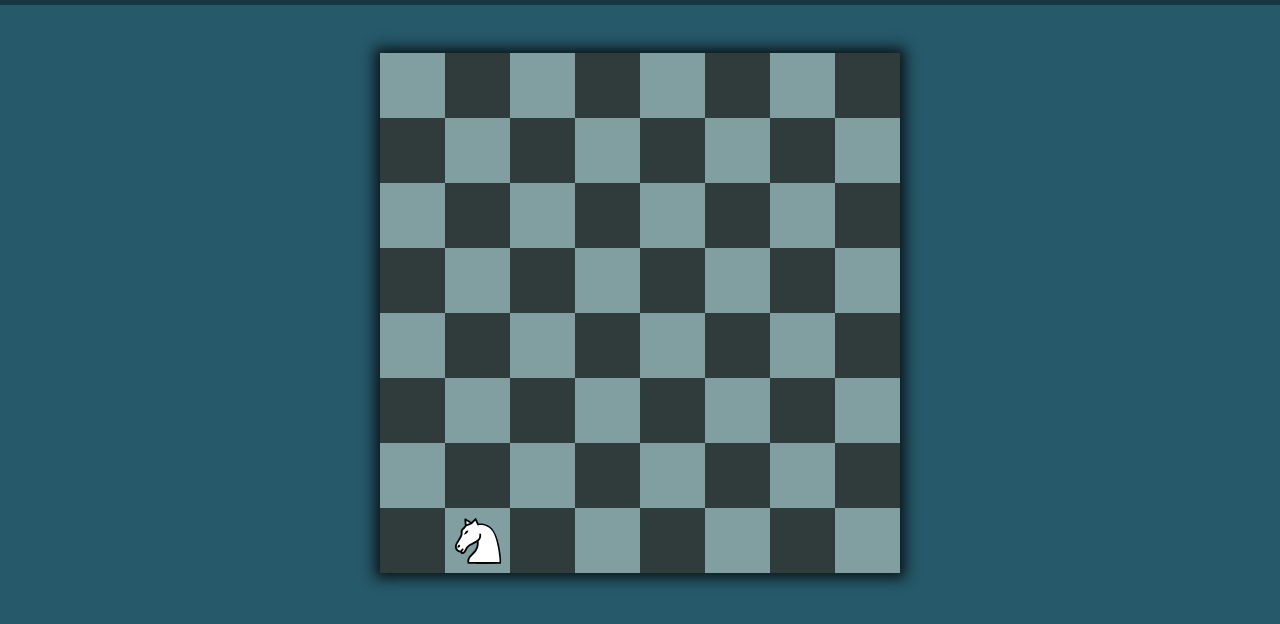
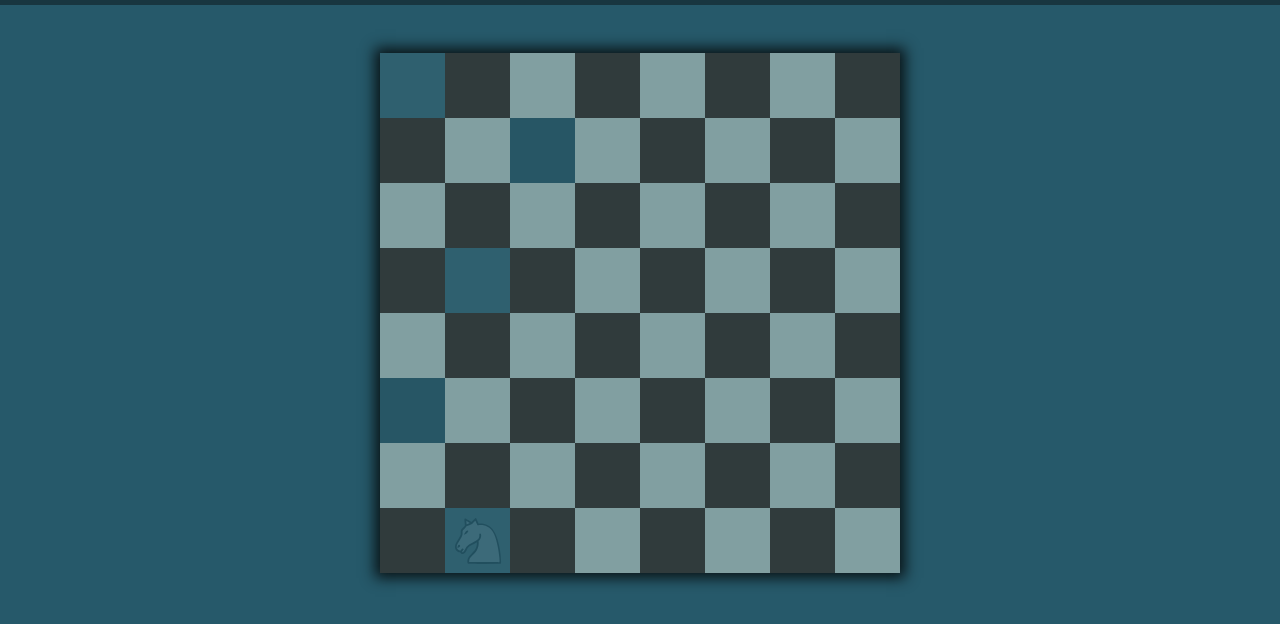
Before and after one commit to BalazsBanfi/Knights-Travails, a plain HTML site: page index.html in a window 1280 px wide. Both pictures are taken after a click on the element 412 px from the left and 173 px from the top of the page. Shown: the part 88-712 px from the top of the page. Drawn offline with Linux system fonts and the light colour scheme.

Commit message:
Add opacity to touched cells

```diff
--- a/knightMoves.js
+++ b/knightMoves.js
@@ -12,13 +12,16 @@ const possibleMoves = [
   [-1, -2],
 ];
 
+// Knightmoves function
 export const knightMoves = (start, end) => {
   const board = createBoard();
 
+  // Set starting cell value to ZERO
   let levelDef = 0;
   board[start[0]][start[1]].level = levelDef;
   board[start[0]][start[1]].path.push(start);
 
+  // Try all possible knight moves on table and finally reach the end cell in levelDef steps
   while (board[end[0]][end[1]].level == "null") {
     for (let i = 0; i < 8; i++) {
       for (let j = 0; j < 8; j++) {
--- a/render.js
+++ b/render.js
@@ -1,6 +1,14 @@
 import { knightMoves } from "./knightMoves.js";
 
-const renderMove = (moves) => {};
+const renderMove = (path) => {
+  console.log("Hahóó", path);
+
+  for (let i = 0; i < path.length; i++) {
+    let actualCell = document.getElementById(`${path[i][0]}${path[i][1]}`);
+
+    actualCell.classList.add("cellStep");
+  }
+};
 
 export const renderPage = (content, start) => {
   // The Knight starting position
@@ -39,7 +47,10 @@ export const renderPage = (content, start) => {
       } else {
         end.push(+square.id[0]);
         end.push(+square.id[1]);
-        let moves = knightMoves(start, end);
+
+        //call knightMoves path
+        let knightPath = knightMoves(start, end).board[end[0]][end[1]].path;
+        renderMove(knightPath);
       }
     });
   });
--- a/style.css
+++ b/style.css
@@ -77,6 +77,10 @@ header * {
   justify-content: center;
 }
 
+.cellStep {
+  opacity: 0.1;
+}
+
 .cell:hover {
   opacity: 0.4;
 }
```
